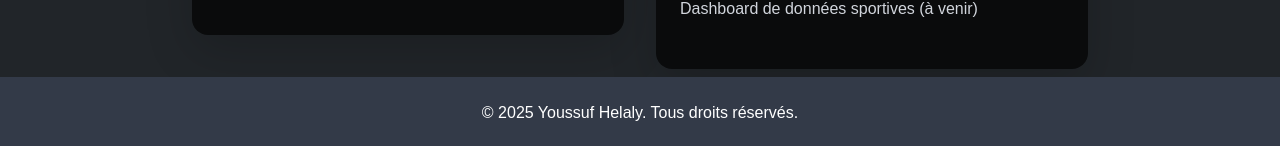
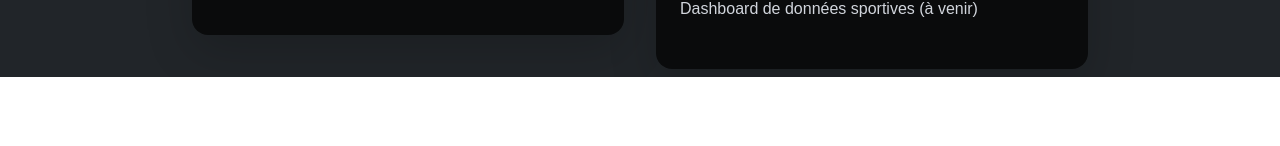
Before and after one commit to youssufhelaly/SEG-3525-Portfolio, a Next.js app: page / in a window 1280 px wide. Shown: the part 1821-1967 px from the top of the page. After the commit the page ends 1898 px from the top, so only its background shows below. Built offline with nearby package versions, Linux system fonts and the light colour scheme.

Commit message:
remove footer

```diff
--- a/src/app/layout.tsx
+++ b/src/app/layout.tsx
@@ -18,10 +18,6 @@ export default function RootLayout({ children }: { children: React.ReactNode })
 
         <main>{children}</main>
 
-        <footer className="text-center py-4 text-white bg-gray-900/85">
-          © 2025 Youssuf Helaly. Tous droits réservés.
-        </footer>
-
         <Script
           src="https://cdn.jsdelivr.net/npm/bootstrap@5.3.2/dist/js/bootstrap.bundle.min.js"
           strategy="afterInteractive"
```
